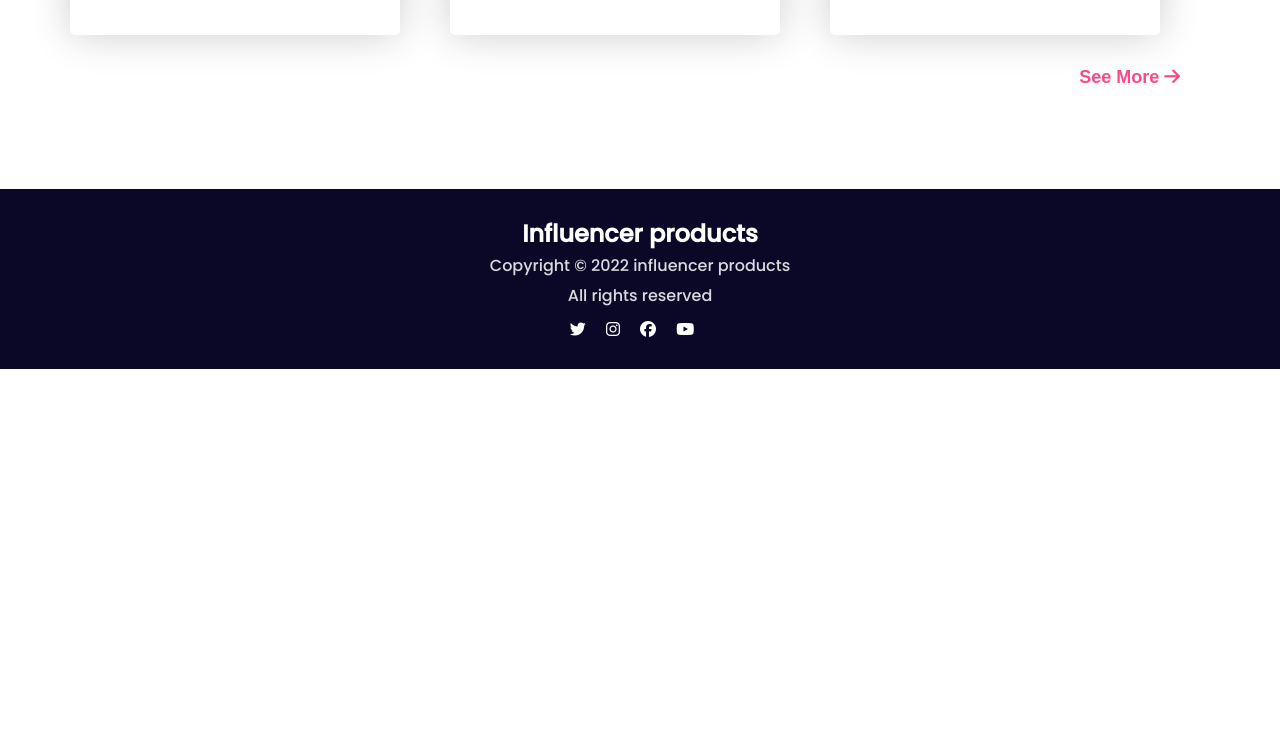
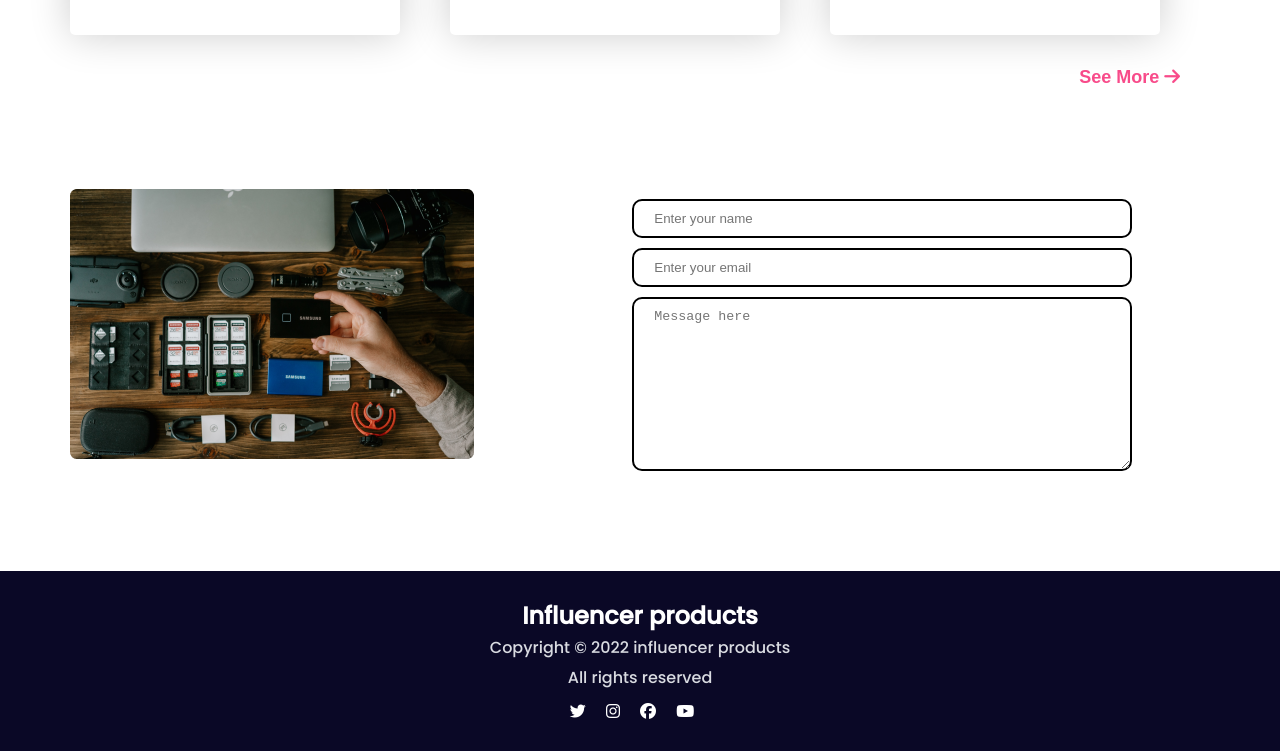
Before and after one commit to CodeWithShamim/influencer-gear-A2, a plain HTML site: page index.html in a window 1280 px wide. Shown: the part 2230-2981 px from the top of the page. Before the commit the page ends 2599 px from the top, so only its background shows below. Drawn offline with Linux system fonts and the light colour scheme.

Commit message:
contact added

```diff
--- a/index.html
+++ b/index.html
@@ -55,7 +55,7 @@
 
 
                 <!-- =======card01 start=============== -->
-                <div class="card-1">
+                <div class="card">
                     <div class="card-img">
                         <img src="./images/mic.png" alt="">
                     </div>
@@ -83,7 +83,7 @@
 
 
                  <!-- =======card02 start=============== -->
-                 <div class="card-1">
+                 <div class="card">
                     <div class="card-img">
                         <img src="./images/tripod.png" alt="">
                     </div>
@@ -111,7 +111,7 @@
 
 
                   <!-- =======card03 start================= -->
-                  <div class="card-1">
+                  <div class="card">
                     <div class="card-img">
                         <img src="./images/airpod.png" alt="">
                     </div>
@@ -139,7 +139,7 @@
 
 
                   <!-- =======card04 start====== ==============-->
-                  <div class="card-1">
+                  <div class="card">
                     <div class="card-img">
                         <img src="./images/drone.png" alt="">
                     </div>
@@ -167,7 +167,7 @@
 
 
                   <!-- =======card05 start==================== -->
-                  <div class="card-1">
+                  <div class="card">
                     <div class="card-img">
                         <img src="./images/lights.png" alt="">
                     </div>
@@ -195,7 +195,7 @@
 
 
                   <!-- =======card06 start=================================== -->
-                  <div class="card-1">
+                  <div class="card">
                     <div class="card-img">
                         <img src="./images/setup.png" alt="">
                     </div>
@@ -223,7 +223,7 @@
 
 
                   <!-- =======card07 start==================== -->
-                  <div class="card-1">
+                  <div class="card">
                     <div class="card-img">
                         <img src="./images/single-light.png" alt="">
                     </div>
@@ -251,7 +251,7 @@
 
 
                   <!-- =======card08 start======================= -->
-                  <div class="card-1">
+                  <div class="card">
                     <div class="card-img">
                         <img src="./images/action.png" alt="">
                     </div>
@@ -279,7 +279,7 @@
 
 
                   <!-- =======card09 start================================== -->
-                  <div class="card-1">
+                  <div class="card">
                     <div class="card-img">
                         <img src="./images/camera.png" alt="">
                     </div>
@@ -313,6 +313,22 @@
         </section>
         <div class="END"></div>
 
+        <section class="section3 container">
+            <div class="contact">
+                <div class="left-side-contact">
+                    <img src="./images/gear.png" alt="">
+                </div>
+
+                <div class="right-side-contact">
+                    <form class="contact-form">
+                        <input type="text" placeholder="Enter your name" class="field-text">
+                        <input type="email" placeholder="Enter your email" class="field-text">
+                        <textarea name="" placeholder="Message here" id="field-text" cols="30" rows="10"></textarea>
+                    </form>
+                </div>
+            </div>
+        </section>
+
 
     </main>
     <!-- Main end -->
--- a/style.css
+++ b/style.css
@@ -90,7 +90,7 @@ nav .name {
   grid-row-gap: 50px;
 }
 
-.card-1 {
+.card {
   width: 330px;
   height: 480px;
   background: #ffffff;
@@ -99,7 +99,7 @@ nav .name {
   padding: 18px 15px;
 }
 
-.card-1 .card-img img {
+.card .card-img img {
   width: 100%;
   border-radius: 5px;
 }
@@ -149,6 +149,54 @@ nav .name {
 
 /* ===========section02 end======================= */
 
+/* ===========section03 start======================= */
+
+.section3 {
+  margin-top: 100px;
+}
+.section3 .contact {
+  display: flex;
+}
+
+.contact .left-side-contact {
+  flex: 1;
+}
+
+.contact .right-side-contact {
+  flex: 1;
+}
+
+.right-side-contact .contact-form {
+  display: flex;
+  flex-direction: column;
+  width: 85%;
+  align-items: center;
+  justify-content: center;
+}
+
+.contact-form .field-text {
+  padding: 10px 20px;
+  margin-top: 10px;
+  width: 500px;
+  border: 2px solid black;
+  border-radius: 10px;
+  color: blue;
+}
+
+.contact-form .field-text:focus {
+  background-color: rgb(212, 207, 207);
+}
+
+.contact-form #field-text {
+  padding: 10px 20px;
+  margin-top: 10px;
+  width: 500px;
+  border: 2px solid black;
+  border-radius: 10px;
+}
+
+/* ===========section03 end======================= */
+
 /* ====================Footer start======================= */
 footer {
   margin-top: 100px;
```
